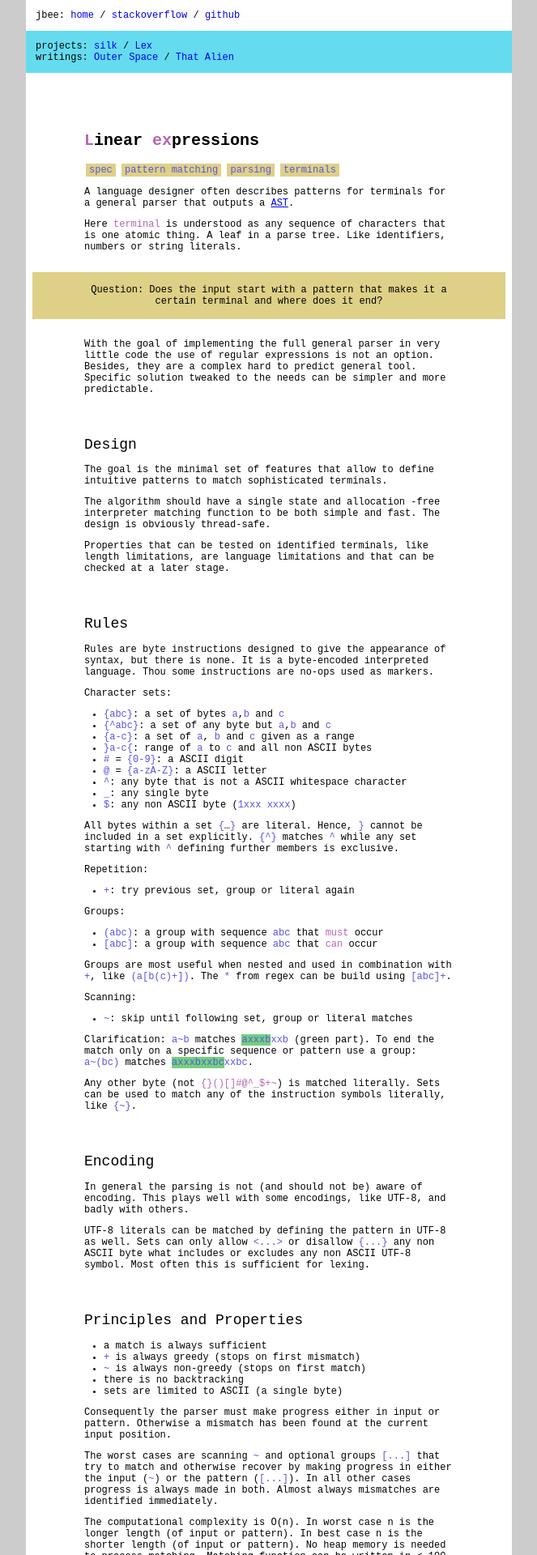
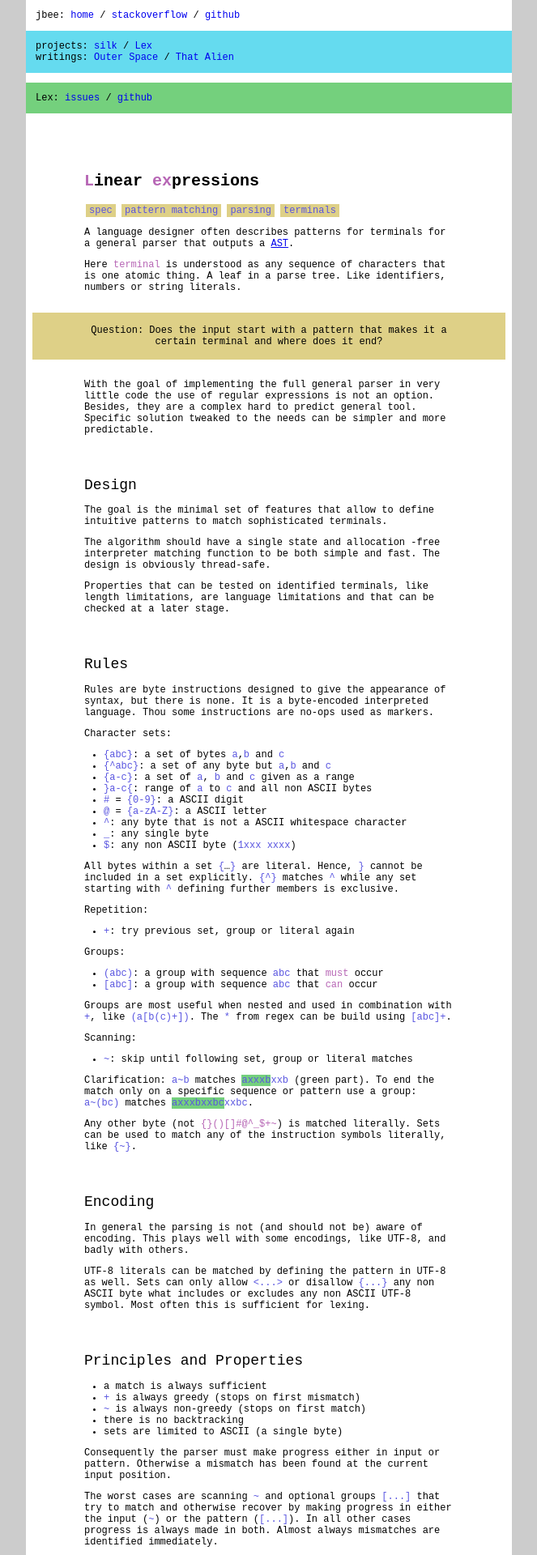
Before and after one commit to jbee/jbee.github.io, a Jekyll site: the page built from lex.md, in a window 1280 px wide. Shown: the top 1920 px of the page at 81% size, without its empty margins (308-971 px from the left). Built offline with Jekyll 4.4.1, drawn with Linux system fonts in a browser that asks for light colours; some web fonts are replaced; some of the changed text lies outside the part shown.

Commit message:
project nav

```diff
--- a/_layouts/default.html
+++ b/_layouts/default.html
@@ -22,6 +22,7 @@ footer a, header a, blockquote a { text-decoration: none; }
 section { padding: 1em 12%; }
 nav { padding: 1em; }
 nav + nav { background-color: #65DBEF; }
+nav + nav + nav { background-color: #74D07D; margin-top: 1em; }
 b, strong { color: #3AA241; font-weight: normal; }
 i, em { color: #B766B5; font-style: normal; }
 h1 { font-size: 20px; margin-top: 3em; }
@@ -87,13 +88,19 @@ h1 + ul li {
 		writings:
 	{% for page in site.pages %}
 	{% if page.categories contains 'writing' %}
-	{% unless forloop.first %}
-	/
-	{% endunless %}
+	{% unless forloop.first %}/{% endunless %}
 	 <a href="{{ page.url }}">{{ page.title }}</a>
 	{% endif %}
 	{% endfor %}
 		</nav>
+		{% if page.links %}
+		<nav>{{ page.title }}:
+			{% for link in page.links %}
+				{% unless forloop.first %}/{% endunless %}
+				<a href="{{ link[1] }}">{{ link[0] }}</a>
+			{% endfor %}
+		</nav>
+		{% endif %}
 	</header>
 	<section>{{ content }}</section>
 	<footer>
--- a/lex.md
+++ b/lex.md
@@ -2,6 +2,7 @@
 layout: default
 title: "Lex"
 categories: [project, parsing]
+links: { "issues": "https://github.com/jbee/lex/issues", "github": "https://github.com/jbee/lex" }
 ---
 
 # *L*inear *ex*pressions
@@ -130,7 +131,7 @@ The computational complexity is O(n).
 In worst case n is the longer length (of input or pattern).
 In best case n is the shorter length (of input or pattern).
 No heap memory is needed to process matching.
-Matching function can be written in < 100 LOC (Java).
+Matching function can be written in ~100 LOC (Java).
 
 
 ## Examples
```
Also changed, not shown: other parts of lex.md (+1 -1 lines).
